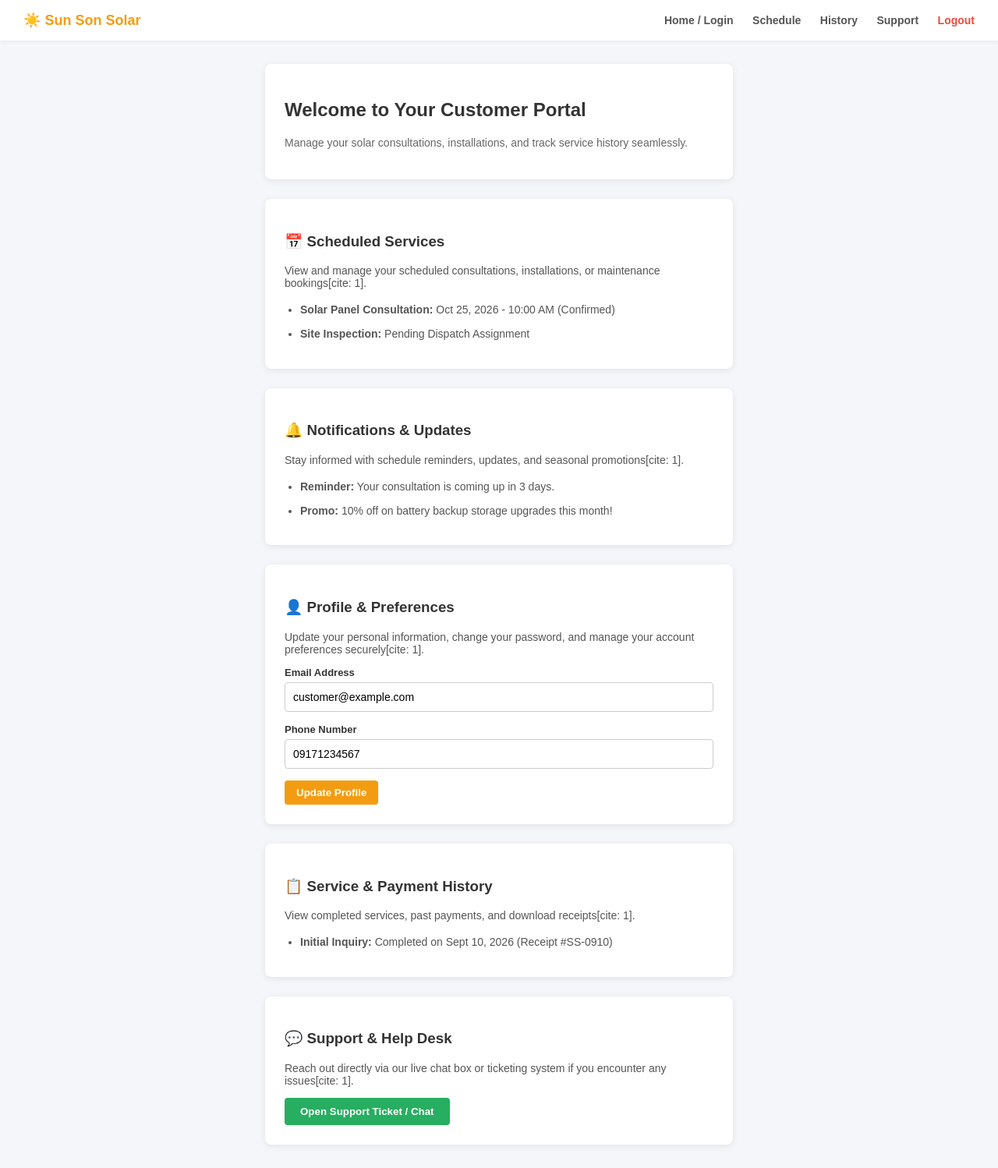
After one commit to berniebj2005-hash/SUN-SUN-SOLAR, a PHP site: page /dashboard.html in a window 1280 px wide. The commit adds this page. Shown: the whole page at 78% size. Run offline with PHP 8.4, Linux system fonts and the light colour scheme.

Commit message:
upd with dashboard.html and stylev3.css

```diff
--- /dev/null
+++ b/dashboard.html
@@ -0,0 +1,83 @@
+<!DOCTYPE html>
+<html lang="en">
+<head>
+    <meta charset="UTF-8">
+    <meta name="viewport" content="width=device-width, initial-scale=1.0">
+    <title>Sun Son Solar - Customer Dashboard</title>
+    <link rel="stylesheet" href="stylev3.css">
+</head>
+<body>
+
+    <!-- Navigation Header -->
+    <header class="navbar">
+        <div class="logo">☀️ Sun Son Solar</div>
+        <nav>
+            <a href="index.html">Home / Login</a>
+            <a href="#schedule">Schedule</a>
+            <a href="#history">History</a>
+            <a href="#support">Support</a>
+            <a href="index.html" style="color: #e74c3c;">Logout</a>
+        </nav>
+    </header>
+
+    <div class="container">
+
+
+        <section class="card">
+            <h2>Welcome to Your Customer Portal</h2>
+            <p style="color: #666; font-size: 14px;">Manage your solar consultations, installations, and track service history seamlessly.</p>
+        </section>
+
+
+        <section id="schedule" class="card">
+            <h3>📅 Scheduled Services</h3>
+            <p style="font-size: 14px; color: #555;">View and manage your scheduled consultations, installations, or maintenance bookings[cite: 1].</p>
+            <ul style="line-height: 1.8;">
+                <li><b>Solar Panel Consultation:</b> Oct 25, 2026 - 10:00 AM (Confirmed)</li>
+                <li><b>Site Inspection:</b> Pending Dispatch Assignment</li>
+            </ul>
+        </section>
+
+
+        <section class="card">
+            <h3>🔔 Notifications & Updates</h3>
+            <p style="font-size: 14px; color: #555;">Stay informed with schedule reminders, updates, and seasonal promotions[cite: 1].</p>
+            <ul style="line-height: 1.8;">
+                <li><b>Reminder:</b> Your consultation is coming up in 3 days.</li>
+                <li><b>Promo:</b> 10% off on battery backup storage upgrades this month!</li>
+            </ul>
+        </section>
+
+
+        <section class="card">
+            <h3>👤 Profile & Preferences</h3>
+            <p style="font-size: 14px; color: #555;">Update your personal information, change your password, and manage your account preferences securely[cite: 1].</p>
+            <form>
+                <label>Email Address</label>
+                <input type="email" value="customer@example.com">
+                <label>Phone Number</label>
+                <input type="text" value="09171234567">
+                <button type="button" style="background: #f39c12; color: white; border: none; padding: 8px 15px; border-radius: 4px; cursor: pointer; font-weight: bold;">Update Profile</button>
+            </form>
+        </section>
+
+
+        <section id="history" class="card">
+            <h3>📋 Service & Payment History</h3>
+            <p style="font-size: 14px; color: #555;">View completed services, past payments, and download receipts[cite: 1].</p>
+            <ul style="line-height: 1.8;">
+                <li><b>Initial Inquiry:</b> Completed on Sept 10, 2026 (Receipt #SS-0910)</li>
+            </ul>
+        </section>
+
+
+        <section id="support" class="card">
+            <h3>💬 Support & Help Desk</h3>
+            <p style="font-size: 14px; color: #555;">Reach out directly via our live chat box or ticketing system if you encounter any issues[cite: 1].</p>
+            <button type="button" style="background: #27ae60; color: white; border: none; padding: 10px 20px; border-radius: 4px; cursor: pointer; font-weight: bold;">Open Support Ticket / Chat</button>
+        </section>
+
+    </div>
+
+</body>
+</html>
--- a/registration.html
+++ b/registration.html
@@ -32,7 +32,7 @@
                 <label>Password</label>
                 <input type="password" placeholder="Enter password" required>
 
-                <button type="submit">Login</button>
+               <a href="dashboard.html" class="login-btn">Login</a>
 
                 <div class="signup-link">
                     <span>Don't Have An Account?</span> <a href="signup.html">Create a New Account</a>
--- /dev/null
+++ b/stylev3.css
@@ -0,0 +1,130 @@
+/* General Layout & Styling */
+body {
+    font-family: Arial, sans-serif;
+    background-color: #f4f6f9;
+    margin: 0;
+    padding: 0;
+    color: #333;
+}
+
+/* Navbar */
+.navbar {
+    background-color: #ffffff;
+    display: flex;
+    justify-content: space-between;
+    align-items: center;
+    padding: 15px 30px;
+    box-shadow: 0 2px 5px rgba(0, 0, 0, 0.05);
+    position: sticky;
+    top: 0;
+    z-index: 1000;
+}
+
+.logo {
+    font-weight: bold;
+    color: #f39c12;
+    font-size: 18px;
+}
+
+.navbar nav a {
+    text-decoration: none;
+    color: #555;
+    margin-left: 20px;
+    font-size: 14px;
+    font-weight: bold;
+}
+
+.navbar nav a:hover {
+    color: #f39c12;
+}
+
+/* Container */
+.container {
+    max-width: 600px;
+    margin: 30px auto;
+    padding: 0 15px;
+}
+
+/* Cards */
+.card {
+    background: #ffffff;
+    padding: 25px;
+    border-radius: 8px;
+    box-shadow: 0 2px 8px rgba(0, 0, 0, 0.08);
+    margin-bottom: 25px;
+}
+
+/* Form Styles */
+.signup-form h2 {
+    color: #f39c12;
+    margin-top: 0;
+    text-align: center;
+    margin-bottom: 20px;
+}
+
+label {
+    display: block;
+    font-weight: bold;
+    font-size: 13px;
+    margin-bottom: 5px;
+    color: #333;
+}
+
+input {
+    width: 100%;
+    padding: 10px;
+    margin-bottom: 15px;
+    box-sizing: border-box;
+    border: 1px solid #ccc;
+    border-radius: 4px;
+    font-size: 14px;
+}
+
+input:focus {
+    border-color: #f39c12;
+    outline: none;
+}
+
+button[type="submit"] {
+    width: 100%;
+    padding: 10px;
+    background-color: #f39c12;
+    color: white;
+    border: none;
+    border-radius: 4px;
+    font-size: 16px;
+    font-weight: bold;
+    cursor: pointer;
+}
+
+button[type="submit"]:hover {
+    background-color: #e67e22;
+}
+
+.signup-link {
+    text-align: center;
+    margin-top: 15px;
+    font-size: 13px;
+}
+
+.signup-link a {
+    color: #f39c12;
+    text-decoration: none;
+    font-weight: bold;
+}
+
+.signup-link a:hover {
+    text-decoration: underline;
+}
+
+/* Lists styling for Products & Services */
+ul {
+    padding-left: 20px;
+    margin: 10px 0 0 0;
+}
+
+ul li {
+    margin-bottom: 6px;
+    font-size: 14px;
+    color: #555;
+}
```
Also changed, not shown: style.css (+7 -2 lines).
